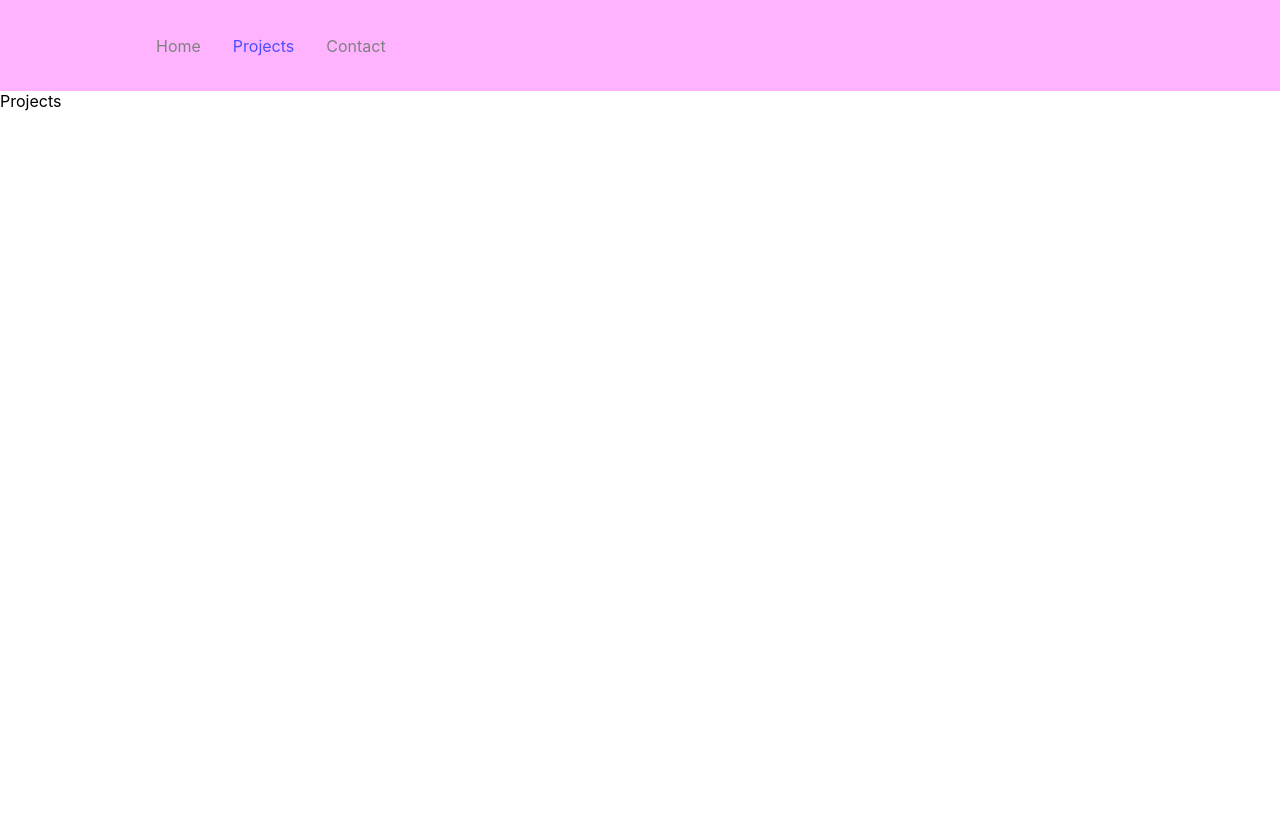
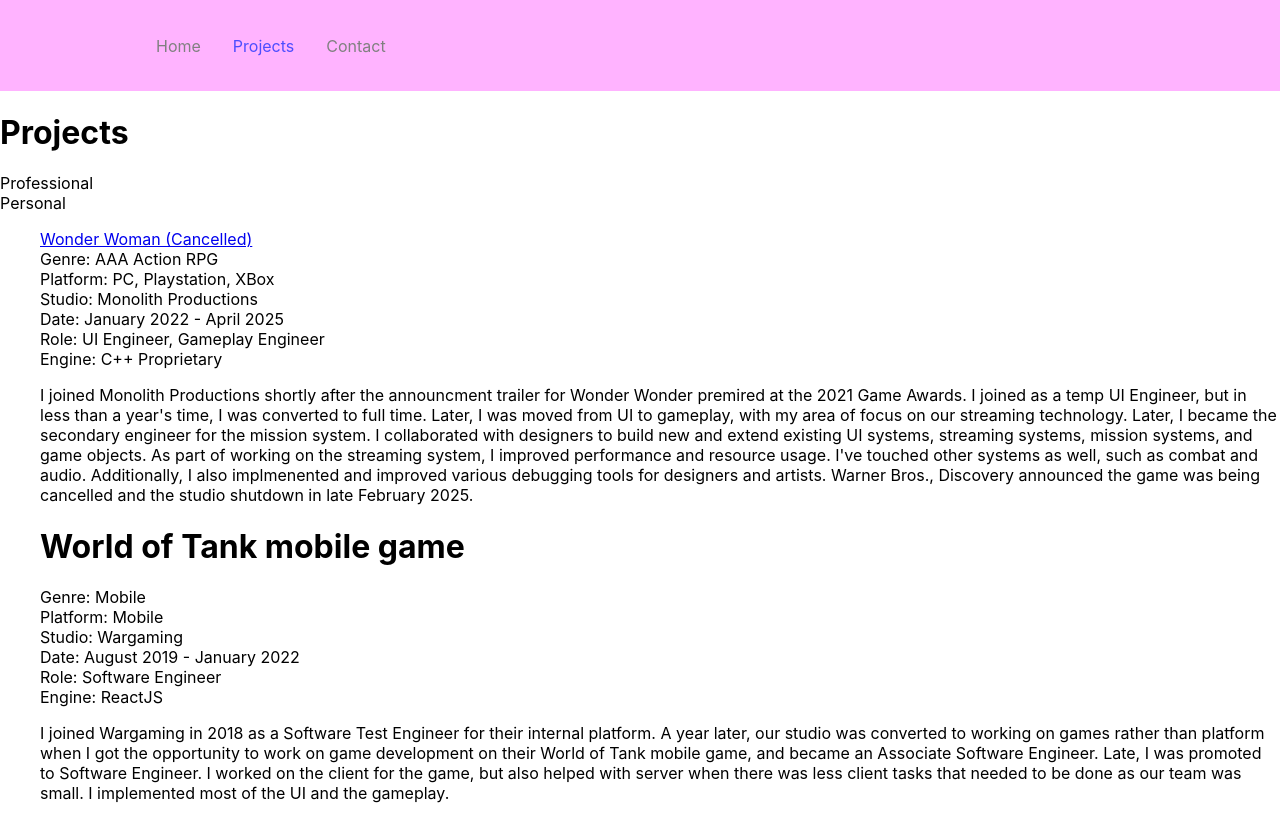
Before and after one commit to xdaisy/portfolio, a React (Create React App) app: page /projects in a window 1280 px wide. Built offline with nearby package versions, Linux system fonts and the light colour scheme.

Commit message:
Got all the content of the website up and running

```diff
--- a/package.json
+++ b/package.json
@@ -7,6 +7,7 @@
     "@testing-library/jest-dom": "^6.6.3",
     "@testing-library/react": "^16.3.0",
     "@testing-library/user-event": "^13.5.0",
+    "axios": "^1.11.0",
     "react": "^19.1.0",
     "react-dom": "^19.1.0",
     "react-router-dom": "^7.7.0",
--- a/src/Components/Pages/Contact.js
+++ b/src/Components/Pages/Contact.js
@@ -3,7 +3,11 @@
 const Contact = () => {
     return (
         <div>
-            Contact
+            <p>Email: daisy1xu4@gmail.com</p>
+            <a href={"https://www.linkedin.com/in/daisy-xu-0145b413a/"}>LinkedIn</a>
+            <br />
+            <br />
+            <a href={"https://manydazelater.itch.io/"}>ItchIO</a>
         </div>
     );
 };
--- a/src/Components/Pages/Home.js
+++ b/src/Components/Pages/Home.js
@@ -3,7 +3,10 @@
 const Home = () => {
     return (
         <div>
-            Home
+            <h1>Daisy Xu</h1>
+            <p>I am a Software Engineer with years of experience working in the Gaming industry. I've worked on both AAA and mobile titles. I have expertise in gameplay and UI programming.</p>
+            <p>I have experience in many aspect of programming, from testing to tools to gameplay. As a result, I am a very strong generalist and am able to jump into any systems. I enjoy working with designers to flesh out and implement their systems. In my free time, I enjoy doing arts and crafts, finding new food to try, and going out to find cool new places.</p>
+            <p>Most Recent title: Wonder Woman (cancelled)</p>
         </div>
     );
 };
--- a/src/Components/Pages/Projects.js
+++ b/src/Components/Pages/Projects.js
@@ -1,11 +1,44 @@
-import React from "react";
+import React, {Component} from "react";
+import ProjectList from "./../ProjectList.js";
 
-const Projects = () => {
-    return (
-        <div>
-            Projects
-        </div>
-    );
+const ProjectType = {
+    professional: "professional",
+    personal: "personal"
 };
 
+class Projects extends Component{
+    constructor(props)
+    {
+        super(props);
+        this.state = {
+            projectType: ProjectType.professional
+        };
+    }
+
+    onClickProfessional = () => {
+        this.setState({
+            projectType: ProjectType.professional
+        });
+    }
+
+    onClickPersonal = () => {
+        this.setState({
+            projectType: ProjectType.personal
+        });
+    }
+
+    render() {
+        return (
+            <div>
+                <h1>Projects</h1>
+                <div>
+                    <div onClick={this.onClickProfessional}>Professional</div>
+                    <div onClick={this.onClickPersonal}>Personal</div>
+                </div>
+                <ProjectList isProfessional={this.state.projectType === ProjectType.professional} />
+            </div>
+        )
+    }
+}
+
 export default Projects;
--- /dev/null
+++ b/src/Components/Project.js
@@ -0,0 +1,20 @@
+import React, {Component} from "react";
+
+class Project extends Component{
+    render() {
+        return (
+            <div key={this.props.data}>
+                {this.props.data.link.length > 0 ? <a href={this.props.data.link}>{this.props.data.name}</a> : <h1>{this.props.data.name}</h1>}
+                <div>Genre: {this.props.data.genre}</div>
+                <div>Platform: {this.props.data.platform}</div>
+                <div>Studio: {this.props.data.studio}</div>
+                <div>Date: {this.props.data.date}</div>
+                <div>Role: {this.props.data.role}</div>
+                <div>Engine: {this.props.data.engine}</div>
+                <p>{this.props.data.description}</p>
+            </div>
+        )
+    }
+}
+
+export default Project;
--- /dev/null
+++ b/src/Components/ProjectList.js
@@ -0,0 +1,22 @@
+import React, {Component} from "react";
+import data from './../Resources/projects.json';
+import Project from './Project';
+
+class ProjectList extends Component{
+    render() {
+        let project = this.props.isProfessional ? data.profesional : data.personal;
+        let projectKeys = this.props.isProfessional ?
+            Object.keys(data.profesional) : Object.keys(data.personal);
+        let projects = projectKeys.map(key => {
+            return <Project data={project[key]} key={key}/>
+        });
+
+        return (
+            <div key={this.props.isProfessional}>
+                <ul>{projects}</ul>
+            </div>
+        )
+    }
+}
+
+export default ProjectList;
--- /dev/null
+++ b/src/Resources/projects.json
@@ -0,0 +1,68 @@
+{
+	"profesional":
+	{
+		"wonderwoman":
+		{
+			"name": "Wonder Woman (Cancelled)",
+			"genre": "AAA Action RPG",
+			"platform": "PC, Playstation, XBox",
+			"studio": "Monolith Productions",
+			"date": "January 2022 - April 2025",
+			"role": "UI Engineer, Gameplay Engineer",
+			"engine": "C++ Proprietary",
+			"description": "I joined Monolith Productions shortly after the announcment trailer for Wonder Wonder premired at the 2021 Game Awards. I joined as a temp UI Engineer, but in less than a year's time, I was converted to full time. Later, I was moved from UI to gameplay, with my area of focus on our streaming technology. Later, I became the secondary engineer for the mission system.\n    I collaborated with designers to build new and extend existing UI systems, streaming systems, mission systems, and game objects. As part of working on the streaming system, I improved performance and resource usage. I've touched other systems as well, such as combat and audio. Additionally, I also implmenented and improved various debugging tools for designers and artists.\n    Warner Bros., Discovery announced the game was being cancelled and the studio shutdown in late February 2025.",
+			"link": "https://www.youtube.com/watch?v=dyA8lnp9Tzg"
+		},
+		"wargaming_mobile":
+		{
+			"name": "World of Tank mobile game",
+			"genre": "Mobile",
+			"platform": "Mobile",
+			"studio": "Wargaming",
+			"date": "August 2019 - January 2022",
+			"role": "Software Engineer",
+			"engine": "ReactJS",
+			"description": "I joined Wargaming in 2018 as a Software Test Engineer for their internal platform. A year later, our studio was converted to working on games rather than platform when I got the opportunity to work on game development on their World of Tank mobile game, and became an Associate Software Engineer. Late, I was promoted to Software Engineer.\n    I worked on the client for the game, but also helped with server when there was less client tasks that needed to be done as our team was small. I implemented most of the UI and the gameplay.",
+			"link": ""
+		}
+	},
+	"personal":
+	{
+		"projectswagger":
+		{
+			"name": "Project Swagger (Game Jam)",
+			"genre": "Solarpunk Roguelike",
+			"platform": "PC",
+			"studio": "N/A",
+			"date": "May 2025 - Current",
+			"role": "UI Engineer, Gameplay Engineer",
+			"engine": "Unreal Engine 5",
+			"description": "As part of learning Unreal Engine 5, I joined a game jam. I implmented the UI system and various other systems such as dialogue, Events, NPCs, and NPC Recruitment. I started with no experience with Unreal Engine, but learned a lot during this project. I was able to use my previous experience in Monolith to development in and learn Unreal.",
+			"link": "https://baldsavant.itch.io/project-swagger"
+		},
+		"osmose":
+		{
+			"name": "Osmose (Personal)",
+			"genre": "Mystery",
+			"platform": "PC",
+			"studio": "N/A",
+			"date": "March 2018 - June 2023",
+			"role": "Director, Producer, Designer, UI Engineer, Gameplay Engineer",
+			"engine": "Unity",
+			"description": "Osmose was my first venture into game development. It was a projected started between me and my friends to learn how to develop games. I was the head of the project and managed everyone and kept us in development. We collaborated on how the art direction, the UI, the gameplay mechanics, and the story, but I was the one who implemented them into the game. I was also the one who put everything together in the Unity Editor.",
+			"link": ""
+		},
+		"catnyap":
+		{
+			"name": "Cat Nyap (Personal)",
+			"genre": "Platformer",
+			"platform": "PC",
+			"studio": "N/A",
+			"date": "July 2019 - January 2021",
+			"role": "Director, Designer, UI Engineer, Gameplay Engineer",
+			"engine": "Unity",
+			"description": "Cat Nyap was a project to learn more about game development and design. It was a project that I based off of Super Mario Bros on the NES. I wanted to learn what goes into designing and developing platformers.\n    I was the sole developer for the project, so I implemented and designed the core gameplay mechanics. I also created all the art assets and animation.",
+			"link": "https://manydazelater.itch.io/cat-nyap"
+		}
+	}
+}
```
Also changed, not shown: src/Components/Project.css (added), src/Components/ProjectList.css (added), 1 other file (tests, documents, lock files or other folders).
